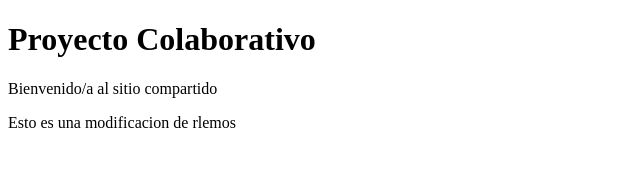
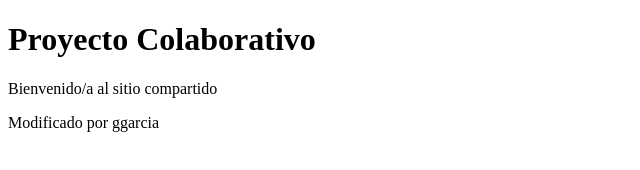
Before and after one commit to devops-ieserh/colaborativo, a plain HTML site: page index.html in a window 1280 px wide. Shown: the full height of the page, 0-640 px from the left. Drawn offline with Linux system fonts and the light colour scheme.

Commit message:
primer commit

```diff
--- a/index.html
+++ b/index.html
@@ -3,6 +3,6 @@
   <body>
     <h1>Proyecto Colaborativo</h1>
     <p>Bienvenido/a al sitio compartido</p>
-    <p>Esto es una modificacion de rlemos</p>
+    <p>Modificado por ggarcia</p>
   </body>
 </html>
```
